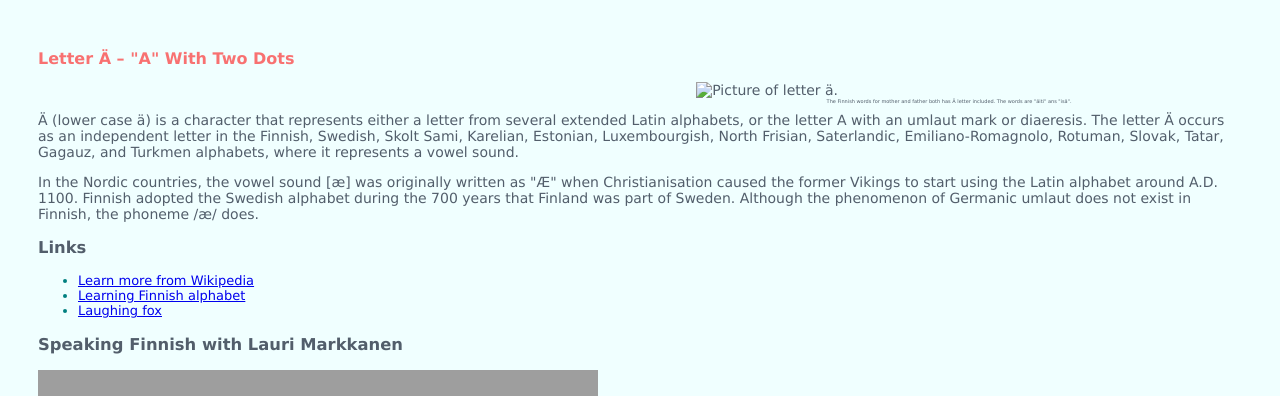
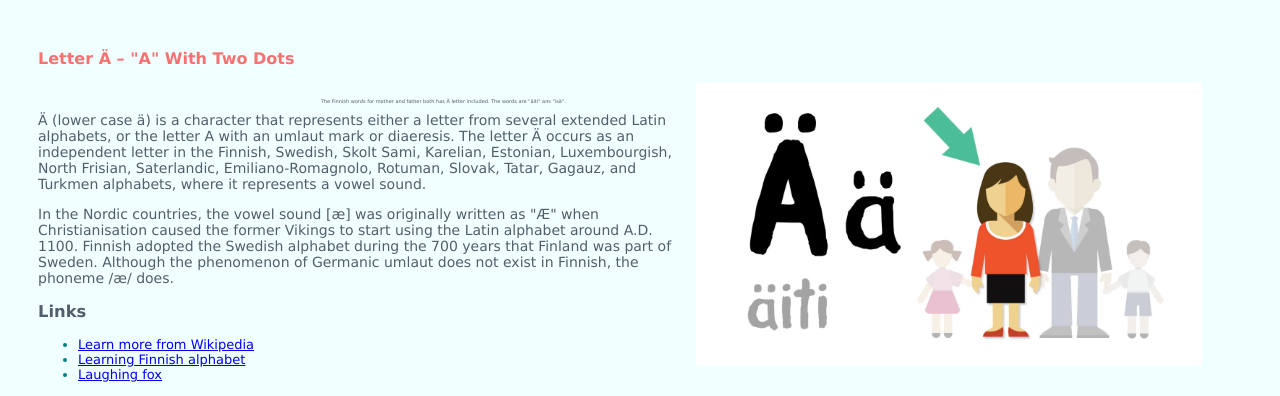
Before and after one commit to JasminNyby/jasmin_nybywww, a plain HTML site: page exercise3.html in a window 1280 px wide. Shown: the top 396 px of the page. Drawn offline with Linux system fonts and the light colour scheme; grey boxes are pictures that could not be loaded.

Commit message:
Jtn muutoksia

```diff
--- a/exercise3.html
+++ b/exercise3.html
@@ -10,7 +10,7 @@
 <body>
 <h1>Letter Ä – "A" With Two Dots</h1>
 <figure>
-    <img src=ä-kirjain.webp alt="Picture of letter ä." width=45% style="float: right" style="padding-bottom: 1em;"><br>
+    <img src=images/ä-kirjain.webp alt="Picture of letter ä." width=45% style="float: right" style="padding-bottom: 1em;"><br>
     <figcaption class="caption" style="float: right;">The Finnish words for mother and father both has Ä letter included. The words are "äiti" ans "isä". </figcaption>
 </figure><!--Caption ei toimi, pitää varmaan jakaa osiin-->
 <p>Ä (lower case ä) is a character that represents either a letter from several extended Latin alphabets,
@@ -28,12 +28,16 @@
         <li class="link"><a href=https://www.youtube.com/watch?v=XUFh9MQAb5c>Laughing fox</a></li>
     </ul>
 <h3>Speaking Finnish with Lauri Markkanen</h3>
-<!--I would have used this if I had the video on my computer. Now I had it embedded from YouTube.
+<!--I would have used this if I had the video on my computer or from another webpage. Now I had it embedded from YouTube.
     <video width="320" height="240" controls>
     <source src="videoname.mp4" type="video/mp4"> Your browser does not support the video tag.
 </video>-->
 <iframe width="560" height="315" src="https://www.youtube.com/embed/XW5RGOAtVvs" frameborder="0" allow="accelerometer; autoplay; encrypted-media; gyroscope; picture-in-picture" allowfullscreen></iframe>
 
 </body>
+</html>
+<!--The differences between HTML & HTMl5:
 
-<!--the differences between HTML & HTMl5: -->
+
+
+-->
```
Also changed, not shown: images/ä-kirjain.webp (added).
